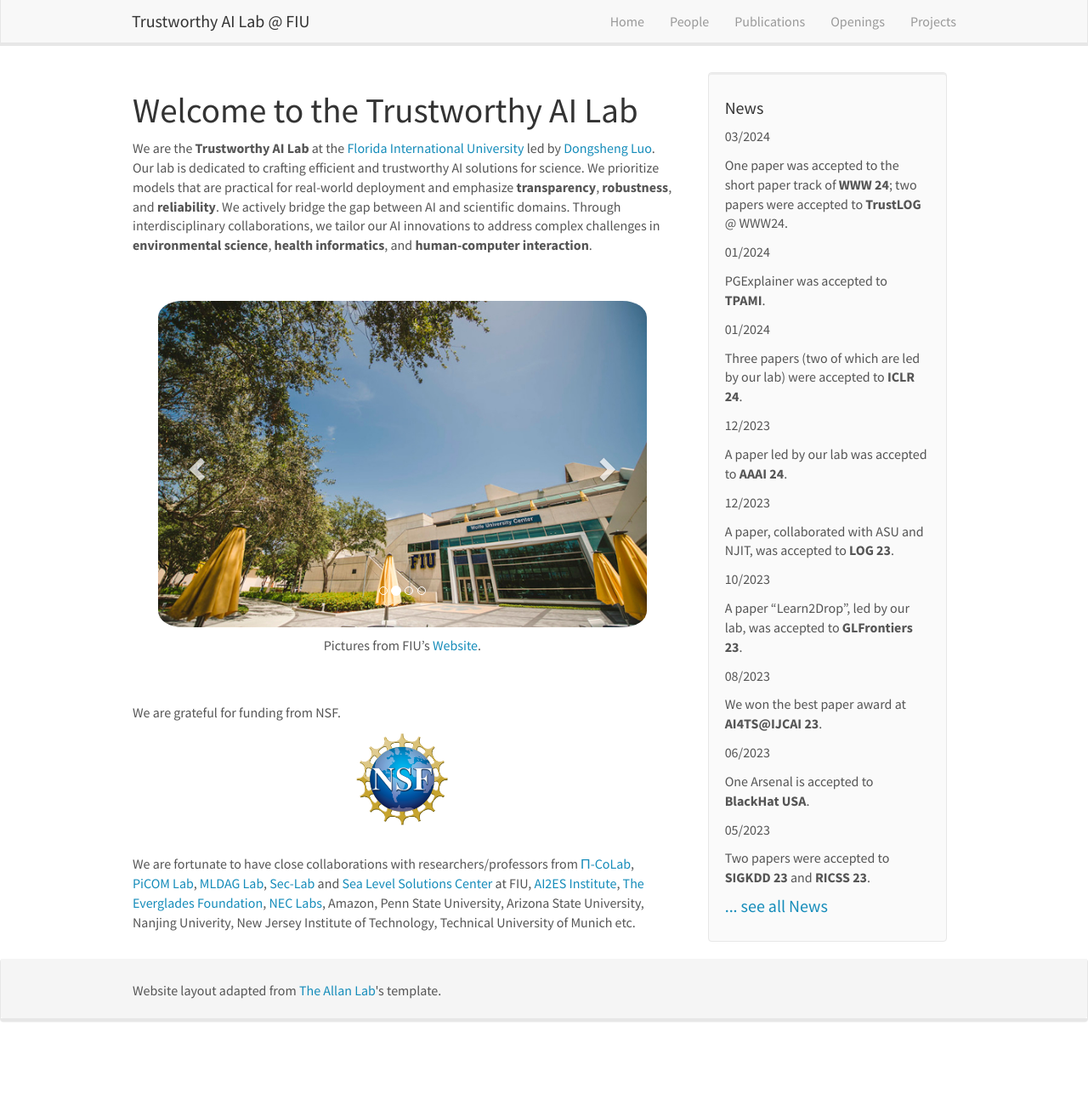
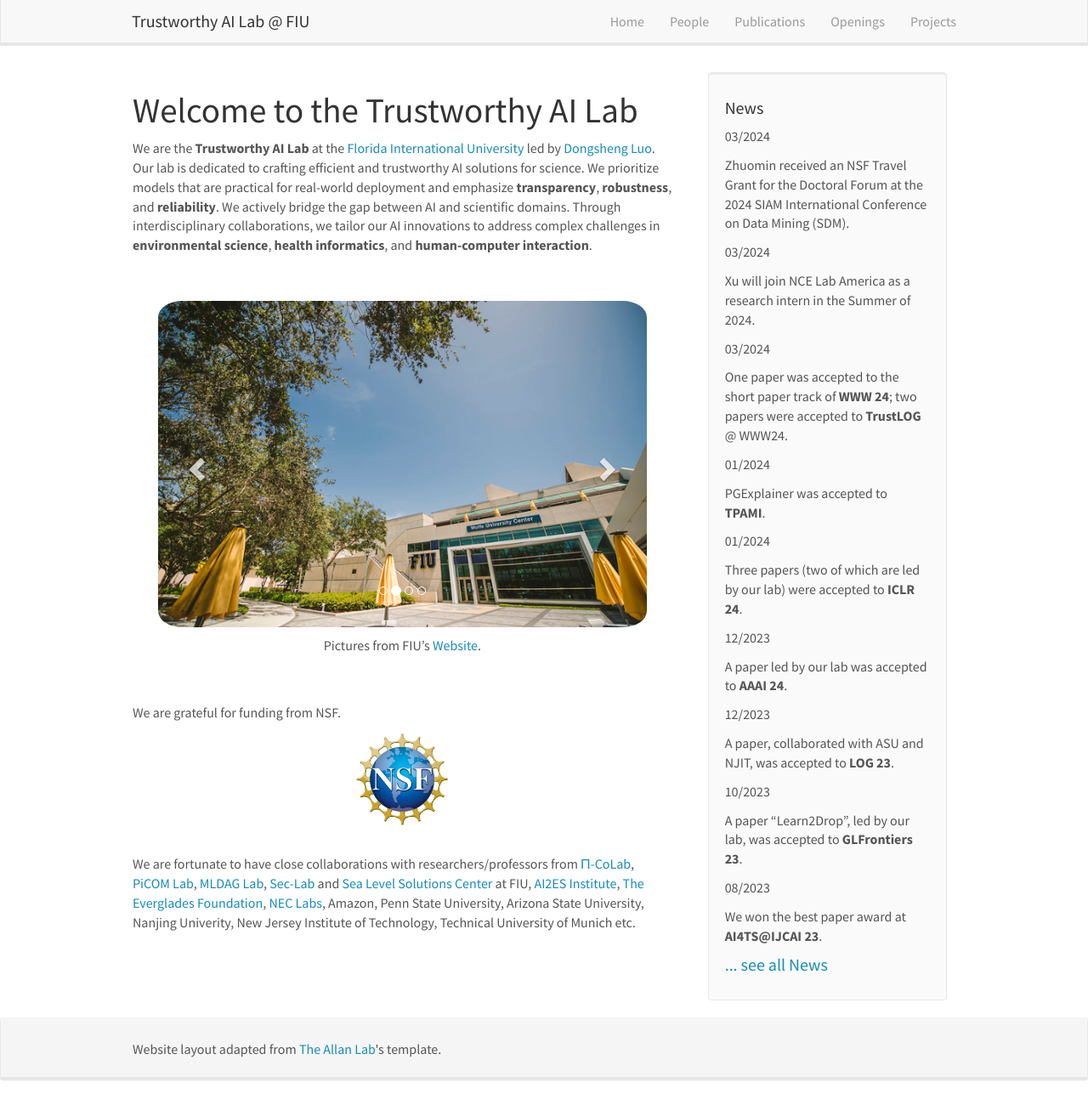
Before and after one commit to trustai4s-lab/trustai4s-lab.github.io, a Jekyll site: the page built from _pages/home.md, in a window 1280 px wide and 1293 px high. Shown: the whole window at 85% size. Built offline with Jekyll 4.4.1, drawn with Linux system fonts in a browser that asks for light colours; nearby versions of some CDN libraries.

Commit message:
Update news.yml

```diff
--- a/_data/news.yml
+++ b/_data/news.yml
@@ -1,3 +1,9 @@
+- date: 03/2024
+  headline:  Zhuomin received an NSF Travel Grant for the Doctoral Forum at the 2024 SIAM International Conference on Data Mining (SDM).
+
+- date: 03/2024
+  headline:  Xu will join NCE Lab America as a research intern in the Summer of 2024.
+
 - date: 03/2024
   headline:  One paper was accepted to the short paper track of **WWW 24**; two papers were accepted to **TrustLOG** @ WWW24.
 
```
